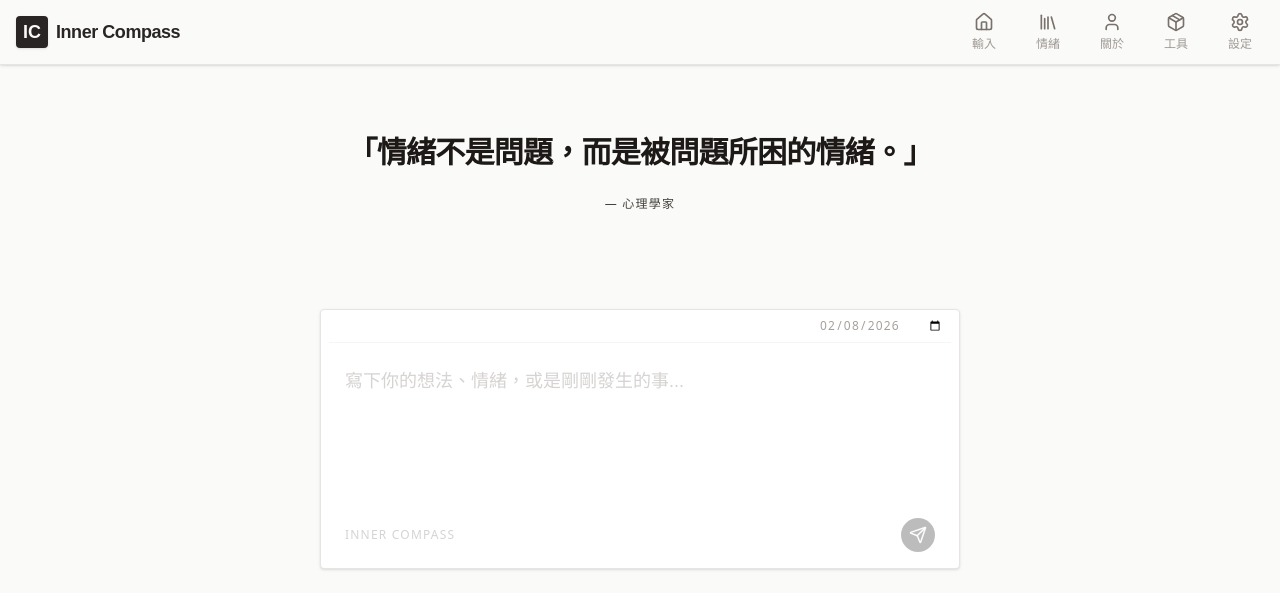
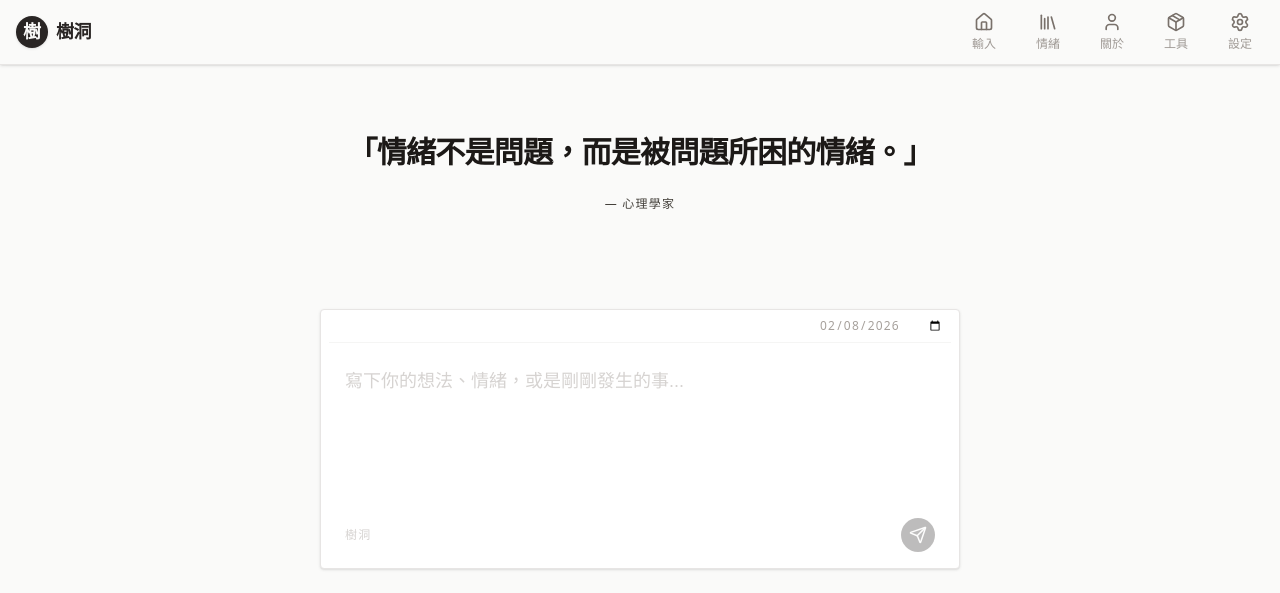
Before and after one commit to lucienkaichen/inner-compass, a Next.js app: page / in a window 1280 px wide. Shown: the top 593 px of the page. Built offline with nearby package versions, Linux system fonts and the light colour scheme; no server answers; the database is empty.

Commit message:
chore: rebrand app to Tree Hollow (樹洞)

```diff
--- a/src/app/layout.tsx
+++ b/src/app/layout.tsx
@@ -11,7 +11,7 @@ const notoserif = Noto_Serif_TC({
 });
 
 export const metadata: Metadata = {
-  title: "Inner Compass",
+  title: "樹洞",
   description: "你的數位情緒伴侶",
 };
 
--- a/src/components/Header.tsx
+++ b/src/components/Header.tsx
@@ -15,10 +15,10 @@ export function Header() {
         <header className="bg-stone-50/90 backdrop-blur-sm sticky top-0 z-50 border-b border-stone-200 shadow-sm transition-all duration-300">
             <div className="container mx-auto px-4 h-16 flex items-center justify-between font-serif">
                 <Link href="/" className="flex items-center gap-2 group">
-                    <div className="w-8 h-8 bg-stone-800 rounded-sm flex items-center justify-center text-stone-50 font-serif font-bold text-lg group-hover:scale-95 transition-transform shadow-sm">
-                        IC
+                    <div className="w-8 h-8 bg-stone-800 rounded-full flex items-center justify-center text-stone-50 font-serif font-bold text-lg group-hover:scale-95 transition-transform shadow-sm">
+                        樹
                     </div>
-                    <span className="font-bold text-stone-800 text-lg tracking-tight group-hover:text-stone-600 transition-colors hidden sm:block">Inner Compass</span>
+                    <span className="font-bold text-stone-800 text-lg tracking-tight group-hover:text-stone-600 transition-colors hidden sm:block">樹洞</span>
                 </Link>
 
                 <nav className="flex gap-1 md:gap-4 overflow-x-auto no-scrollbar scroll-smooth">
--- a/src/components/UniversalInput.tsx
+++ b/src/components/UniversalInput.tsx
@@ -81,7 +81,7 @@ export function UniversalInput({ onEntryCreated }: { onEntryCreated: () => void
 
                 <div className="flex justify-between items-center px-4 pb-2">
                     <span className="text-xs text-stone-300 font-sans tracking-widest uppercase">
-                        {isSubmitting ? 'AI 分析中...' : 'Inner Compass'}
+                        {isSubmitting ? 'AI 分析中...' : '樹洞'}
                     </span>
                     <button
                         onClick={handleSubmit}
```
